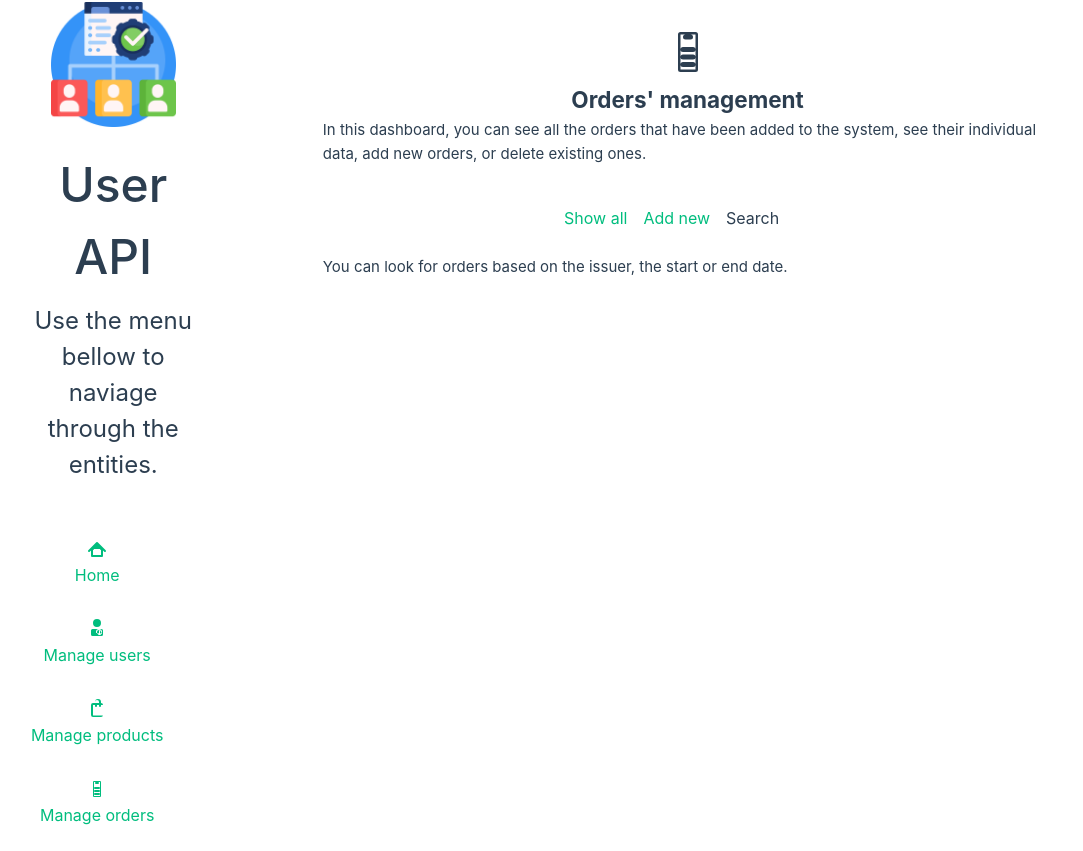
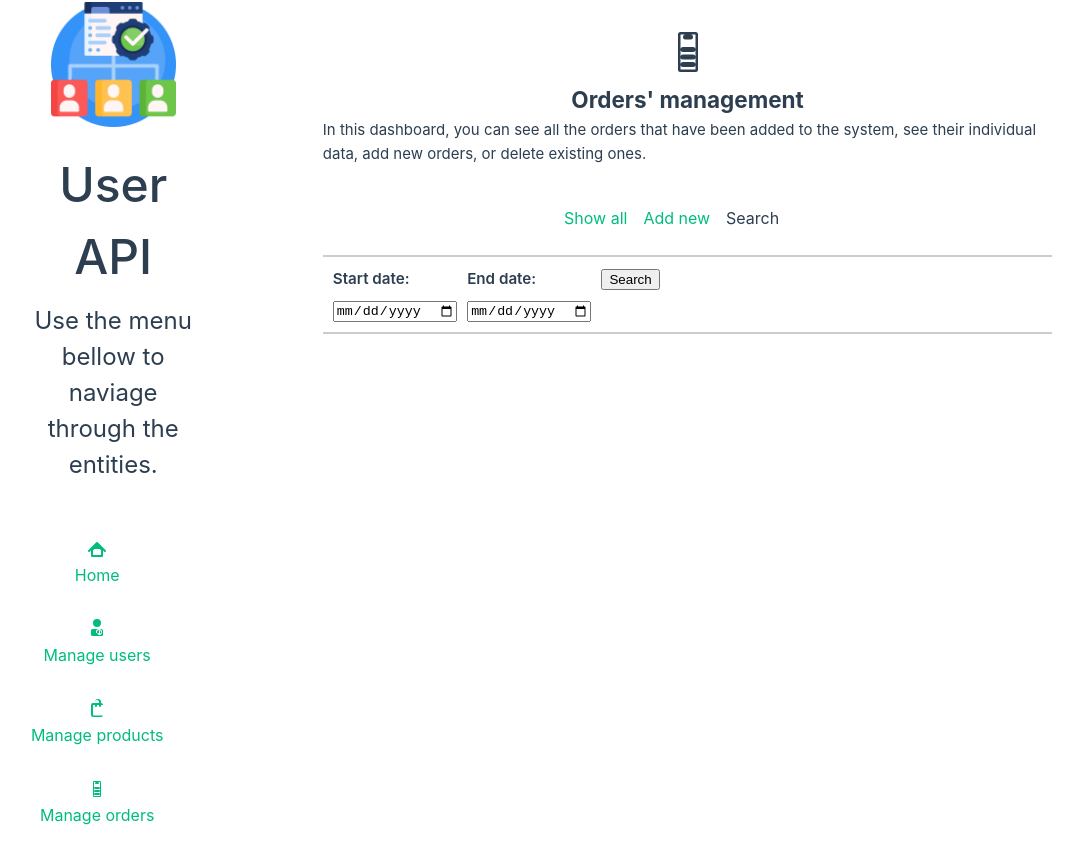
Before and after one commit to caio-intersales/vue-exercise-kotlin-api, a Vue app: page /orders/search in a window 1280 px wide. Shown: the whole page, without its empty margins (98-1181 px from the left). Built offline with nearby package versions, Linux system fonts and the light colour scheme; no server answers.

Commit message:
Page to search for orders from a user based on given dates was added - and Functions to allow this were provided

```diff
--- a/src/assets/forms.css
+++ b/src/assets/forms.css
@@ -66,3 +66,14 @@ input:disabled {
 .delete-button:hover {
     background-color: red;
 }
+
+.date-form {
+    display: grid;
+    grid-template-columns: 1fr 1fr 1fr 3fr;
+    gap: 10px;
+    margin-bottom: 20px;
+    border: 2px solid #CCC;
+    padding: 10px;
+    border-right: none;
+    border-left: none;
+}
--- /dev/null
+++ b/src/components/DateForm.vue
@@ -0,0 +1,61 @@
+<script setup lang="ts">
+import type { OrderDataByDate } from '@/composables/useOrders';
+import { ref, watch } from 'vue';
+
+// Define what is needed when calling the form
+const props = defineProps<{
+    mode: string;
+    initialData: OrderDataByDate;
+    loading: boolean;
+    error: string | null;
+    submitText: string;
+}>();
+
+// Define the event that's supposed to be sent when the form is submitted
+const emit = defineEmits<{
+    (e: 'submitForm', payload: OrderDataByDate): void
+}>();
+
+// Create a reactive, mutable copy of the prop data
+const formState = ref<OrderDataByDate>({ ...props.initialData });
+
+// Watch for updates in the parent
+watch(
+    () => props.initialData,
+    (newVal) => {
+        if(newVal) {
+            formState.value = { ...newVal };
+        }
+    },
+    { deep: true, immediate: true }
+);
+
+// Handles the submission of the form
+const handleSubmit = () => {
+    const payload = { ...formState.value };
+
+    // Emite the final data to the parent view
+    emit('submitForm', payload);
+};
+</script>
+
+<template>
+    <form @submit.prevent="handleSubmit">
+        <div class="date-form">
+            <div>
+                <label for="startDate">Start date: </label> <input id="startDate" v-model="formState.startDate" type="date" />
+            </div>
+            <div>
+                <label for="endDate">End date: </label> <input id="endDate" v-model="formState.endDate" type="date" />
+            </div>
+            <div>
+                <button type="submit" :disabled="props.loading">
+                    {{ props.loading ? 'Processing...' : props.submitText }}
+                </button>
+            </div>
+        </div>
+        <p v-if="props.error" class="error-message">
+            Error: {{ props.error }}
+        </p>
+    </form>
+</template>
--- a/src/composables/useOrders.ts
+++ b/src/composables/useOrders.ts
@@ -40,6 +40,7 @@ export function useOrders() {
 
     const allOrders         = ref<Order[]>([]);
     const ordersByOwner     = ref<Order[]>([]);
+    const ordersByDate      = ref<Order[]>([]);
     const currentOrder      = ref<Order | null>(null);
     const loading           = ref(false);
     const error             = ref<string | null>(null);
@@ -74,15 +75,18 @@ export function useOrders() {
      * @param owner = the owner (issuer) ID which must be given to look for their orders
      * @param dateOrder = start or end date (optional)
      */
-    const fetchOrdersByOwner = async (owner: number, dateData: OrderDataByDate | null = null) => {
+    const fetchOrdersByOwner = async (owner: string, dateData: OrderDataByDate | null = null) => {
         loading.value       = true;
         error.value         = null;
+        let data: Order[] | null = null;
+
+        const ownerNumber   = parseInt(owner);
 
         // Define an empty JSON-able payload in case of no Dates passed
         const bodyPayload: RequestBody = dateData !== null ? dateData : {};
 
         try {
-            const response = await fetch(`${apiUrl}/orders/show/owner/${owner}`, {
+            const response = await fetch(`${apiUrl}/orders/show/owner/${ownerNumber}`, {
                 method: "POST",
                 headers: {
                     "Content-Type": "application/json",
@@ -91,17 +95,54 @@ export function useOrders() {
             });
 
             if(response.status !== 201 && response.status !== 200) {
+                throw new Error(`HTTP error! Status: ${response.status}. `)
+            }
+
+            data = await response.json();
+            ordersByOwner.value = data!;
+        } catch(err: any) {
+            console.error(err);
+            error.value = err.message || `Failed to fetch orders from user with ID ${ownerNumber}.`;
+        } finally {
+            loading.value = false;
+        }
+
+        return data;
+    }
+
+    /**
+     * Function to fetch orders based on date only
+     * @param dateOrder = object with start or end dates (or both)
+     */
+    const fetchOrdersByDate = async (dateData: OrderDataByDate) => {
+        loading.value   = true;
+        error.value     = null;
+
+        let data: Order[] | null = null;
+
+        try {
+            const response = await fetch(`${apiUrl}/orders/show/time_range`, {
+                method: "POST",
+                headers: {
+                    "Content-Type": "application/json",
+                },
+                body: JSON.stringify(dateData)
+            });
+
+            if(response.status !== 201 && response.status !== 200){
                 throw new Error(`HTTP error! Status: ${response.status}.`)
             }
 
-            const data: Order[] = await response.json();
-            ordersByOwner.value = data;
+            data = await response.json();
+            ordersByDate.value = data!;
         } catch(err: any) {
             console.error(err);
-            error.value = err.message || `Failed to fetch orders from user with ID ${owner}.`;
+            error.value = err.message || `Failed to fetch orders for the given dates.`;
         } finally {
             loading.value = false;
         }
+
+        return data;
     }
 
     /**
@@ -228,6 +269,7 @@ export function useOrders() {
     return {
         ordersByOwner,
         allOrders,
+        ordersByDate,
         currentOrder,
         loading,
         error,
@@ -237,5 +279,6 @@ export function useOrders() {
         createOrder,
         editOrder,
         deleteOrder,
+        fetchOrdersByDate,
     }
 }
--- /dev/null
+++ b/src/keys/order-keys.ts
@@ -0,0 +1,4 @@
+import type { Order } from "@/composables/useOrders";
+import type { InjectionKey, Ref } from "vue";
+
+export const OrdersInjectionKey: InjectionKey<Ref<Order[] | null>> = Symbol('orders-data');
--- a/src/views/orders/SearchOrder.vue
+++ b/src/views/orders/SearchOrder.vue
@@ -1,5 +1,81 @@
+<script setup lang="ts">
+import DateForm from '@/components/DateForm.vue';
+import { useOrders, type Order, type OrderDataByDate } from '@/composables/useOrders';
+import { OrdersInjectionKey } from '@/keys/order-keys';
+import { provide, ref, watch } from 'vue';
+import { useRoute } from 'vue-router';
+
+const route = useRoute();
+const { fetchOrdersByOwner, fetchOrdersByDate } = useOrders();
+
+let loading = false;
+let error = "";
+
+// Define the empty data object passed to the form
+const initialFormState = ref<OrderDataByDate>({
+    startDate: null,
+    endDate: null,
+});
+
+// Making the searchType reactive with ref
+const searchType = ref("general"); // Initialise it with a default value
+
+// Define the names of the child route that would need a "specific" research
+const specificSearchName = "order-search-owner";
+
+// Define the ID for access in the parent view
+const currentOwnerId = ref(route.params.ownerId);
+
+// Define a reactive state to hold the data from searches that will be accessible for children
+// Then provide the state to the descendents, making it accessible
+const externalOrders = ref<Order[] | null>(null);
+provide(OrdersInjectionKey, externalOrders);
+
+// Watch for changes in the route name (page change)
+watch(() => route.name, (newName) => {
+    // Check if the current route name is the specific search route
+    if (newName == specificSearchName) {
+        searchType.value = "specific";
+    } else {
+        searchType.value = "general";
+    }
+}, { immediate: true });
+
+// Watch for changes in the ID (user or page change)
+watch(() => route.params.ownerId, (newId) => {
+    currentOwnerId.value = newId;
+});
+
+// Function to handleSubmit
+const handleSubmit = async (formData: OrderDataByDate) => {
+
+    let success: boolean = false;
+    let fetchedData: Order[] | null = null;
+
+    // Call the right composable
+    if(searchType.value == "general") {
+        fetchedData = await fetchOrdersByDate(formData as OrderDataByDate);
+    } else {
+        fetchedData = await fetchOrdersByOwner(currentOwnerId.value as string, formData as OrderDataByDate);
+    }
+
+    externalOrders.value = fetchedData;
+
+    if(!fetchedData) {
+        alert("The request failed.")
+    }
+}
+</script>
+
 <template>
-    You can look for orders based on the issuer, the start or end date.
+    <DateForm
+        :mode="searchType"
+        :initial-data="initialFormState"
+        :loading="loading"
+        :error="error"
+        submit-text="Search"
+        @submit-form="handleSubmit"
+    />
 
     <RouterView />
 </template>
--- a/src/views/orders/SearchOwnerOrderView.vue
+++ b/src/views/orders/SearchOwnerOrderView.vue
@@ -1,10 +1,14 @@
 <script setup lang="ts">
 import { useDateFormatter } from '@/composables/useDateFormatter';
-import { useOrders } from '@/composables/useOrders';
+import { useOrders, type Order } from '@/composables/useOrders';
 import { useUsers } from '@/composables/useUsers';
-import { onMounted } from 'vue';
+import { OrdersInjectionKey } from '@/keys/order-keys';
+import { computed, inject, onMounted, ref, watch, type Ref } from 'vue';
 import { useRoute } from 'vue-router';
 
+// ======================
+// Declare constants
+// ======================
 
 const route = useRoute();
 
@@ -24,36 +28,61 @@ const {
 
 const { formatDate } = useDateFormatter();
 
+const dataFromParent = ref(false);
+
+// =========================================================
+// Inject states shared from parent (orders from search)
+// But only update if there is new data from the parent
+// =========================================================
+
+const injectedOrdersRef = inject(OrdersInjectionKey) as Ref<Order[] | null> | undefined;
+
+const ordersToDisplay = computed<Order[]>(() => { // List that rellies on the injected state
+
+    if(injectedOrdersRef?.value) {
+        dataFromParent.value = true;
+        return injectedOrdersRef.value;
+    }
+
+    dataFromParent.value = false;
+    return ordersByOwner.value;
+});
+
+// =============================
 // Functions that calls API
+// =============================
 
 const loadUser = (id: string) => {
     fetchUserById(parseInt(id));
 }
 
 const loadOrders = (owner: string) => {
-    fetchOrdersByOwner(parseInt(owner), null);
+    fetchOrdersByOwner(owner, null);
 }
-
-// Define a variable to advise about not triggering loadOrders, when no User ID is provided
-let canShowOrders = false;
 
 onMounted(() => {
     loadUser(route.params.ownerId as string);
 
     loadOrders(route.params.ownerId as string);
 });
+
 </script>
 
 <template>
-    <div>
+    <div v-if="currentUser?.id == undefined">
+        Issuer ID was not provided or is invalid.
+    </div>
+    <div v-else>
         <h2>All Orders from Issuer "{{ currentUser?.firstName }} {{ currentUser?.lastName }}"</h2>
 
         <p v-if="ordersLoading">Loading data from user's orders...</p>
         <p v-else-if="ordersError">Error: {{ ordersError }}</p>
 
-        <p v-else-if="canShowOrders">Issuer ID was not provided.</p>
+        <p v-else-if="ordersToDisplay.length == 0 && dataFromParent">
+            No orders from the user were found in the date range provided.
+        </p>
 
-        <p v-else-if="ordersByOwner.length == 0">
+        <p v-else-if="ordersToDisplay.length == 0">
             This user hasn't made any orders.
         </p>
         <table class="info-table" v-else>
@@ -63,7 +92,7 @@ onMounted(() => {
                 <td width="50">Issuer</td>
                 <td width="10%" align="center">See details</td>
             </tr>
-            <tr v-for="order in ordersByOwner" :key="order.id">
+            <tr v-for="order in ordersToDisplay" :key="order.id">
                 <td>{{ order.id }}</td>
                 <td>{{ formatDate(order.issueDate) }}</td>
                 <td>
```
